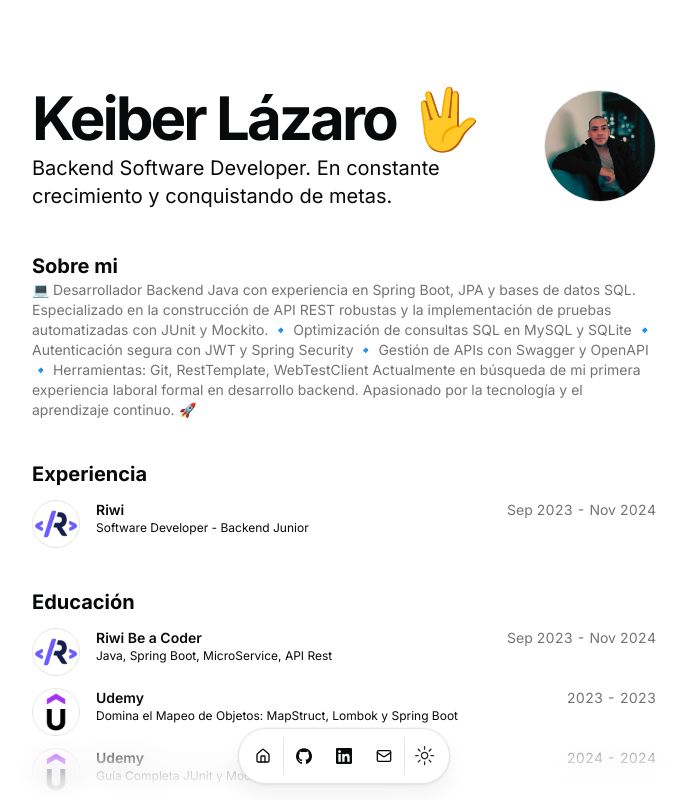
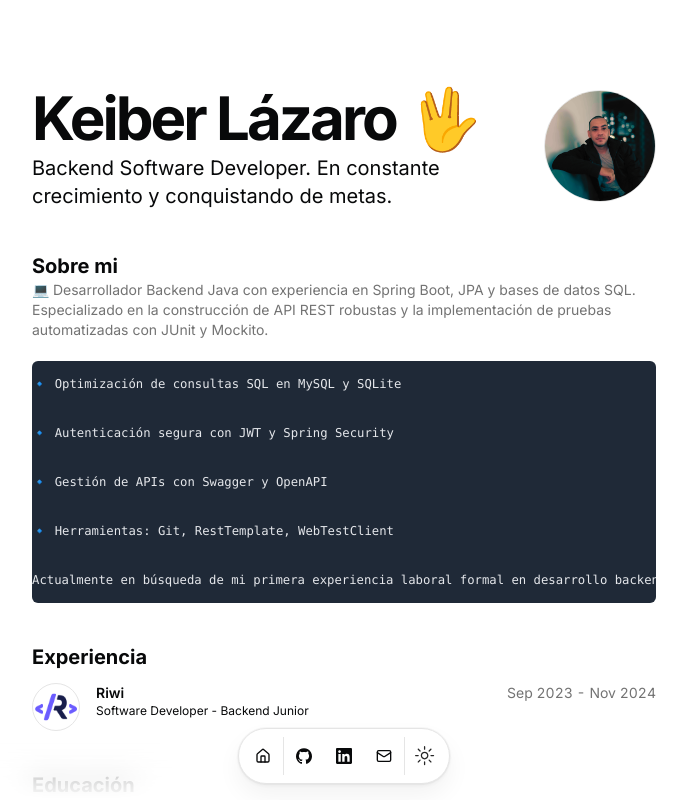
Before and after one commit to KeiberLLB/PortafolioKeiber, a Next.js app: page / in a window 1280 px wide. Shown: the top 800 px of the page, without its empty margins (296-983 px from the left). Built offline with nearby package versions, Linux system fonts and the light colour scheme.

Commit message:
ultima prueba

```diff
--- a/src/data/resume.tsx
+++ b/src/data/resume.tsx
@@ -10,11 +10,11 @@ export const DATA = {
   description:
     "Backend Software Developer. En constante crecimiento y conquistando de metas.",
   summary:
-    `💻 Desarrollador Backend Java con experiencia en Spring Boot, JPA y bases de datos SQL. Especializado en la construcción de API REST robustas y la implementación de pruebas automatizadas con JUnit y Mockito.
-    🔹 Optimización de consultas SQL en MySQL y SQLite
-    🔹 Autenticación segura con JWT y Spring Security
-    🔹 Gestión de APIs con Swagger y OpenAPI
-    🔹 Herramientas: Git, RestTemplate, WebTestClient
+    `💻 Desarrollador Backend Java con experiencia en Spring Boot, JPA y bases de datos SQL. Especializado en la construcción de API REST robustas y la implementación de pruebas automatizadas con JUnit y Mockito.\n
+    🔹 Optimización de consultas SQL en MySQL y SQLite\n
+    🔹 Autenticación segura con JWT y Spring Security\n
+    🔹 Gestión de APIs con Swagger y OpenAPI\n
+    🔹 Herramientas: Git, RestTemplate, WebTestClient\n
     Actualmente en búsqueda de mi primera experiencia laboral formal en desarrollo backend. Apasionado por la tecnología y el aprendizaje continuo. 🚀`,
   avatarUrl: "/me.jpg",
   skills: [
```
